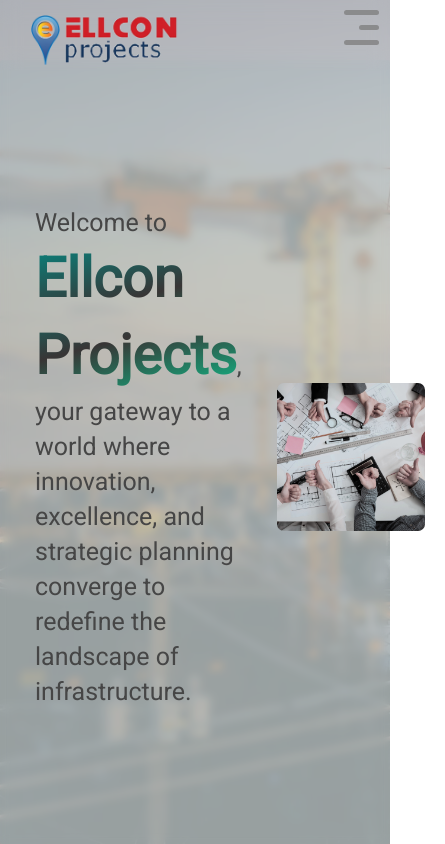
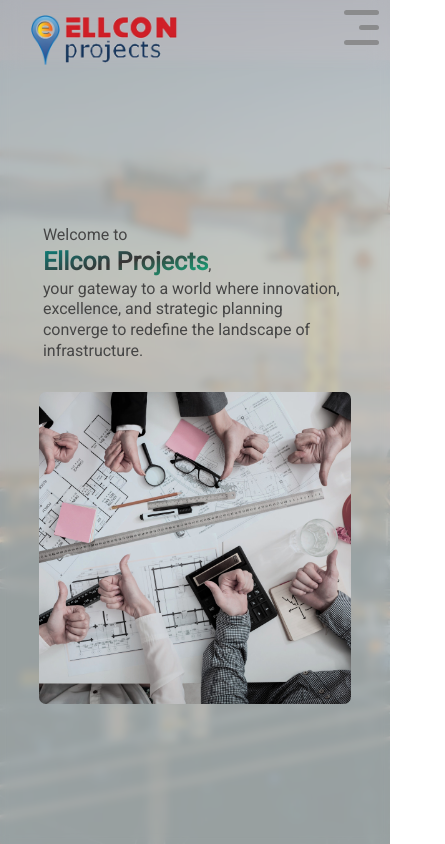
Before and after one commit to Sahil2315/Ellcon-Website, a React (Vite) app: page / in a window 390 px wide. Shown: the whole page, 445 px wide, since content can reach past the window. Built offline with nearby package versions, Linux system fonts and the light colour scheme.

Commit message:
Home Page Responsive

```diff
--- a/src/App.css
+++ b/src/App.css
@@ -113,7 +113,7 @@
   height: 100vh;
   z-index: 0;
   position: fixed;
-  bottom: 0;
+  top: 0;
   opacity: 30%;
   background-size: cover;
 }
@@ -393,10 +393,10 @@
     height: 0px;
     overflow: hidden;
     transition: all 1s ease-in-out;
-    background-color: rgba(162, 212, 204, 0.473);
+    background-color: rgba(210, 230, 255, 0.464);
   }
   .navbar-active{
-    height: 380px;
+    height: 370px;
   }
   .navElements{
     padding: 20px 5px;
--- a/src/Loader.jsx
+++ b/src/Loader.jsx
@@ -8,7 +8,7 @@
     useEffect(() => {
         setTimeout(() => {
         setVisible(false);
-        }, 4000);
+        }, 3800);
     }, []);
     return visible ? (
         <div id="cover">
--- a/src/index.css
+++ b/src/index.css
@@ -126,3 +126,60 @@
     font-size: 55px;
   }
 }
+
+@media screen and (max-width: 780px) {
+  .bigCont{
+    font-size: 18px;
+    line-height: 1.2;
+    width: 60%;
+  }
+  .bigImg{
+    width: 80vw;
+    height: 60vw;
+    right: 0;
+    padding: 0;
+  }
+  .sideimg{
+    width: 55vw;
+    height: 55vw;
+
+  }
+  .gradient-text1{
+    font-size: 35px;
+  }
+  .MainDisplay{
+    justify-content: center;
+    align-items: center;
+    flex-direction: column;
+    height: calc(100vh - 70px);
+  }
+}
+
+@media screen and (max-width: 780px) {
+  .bigCont{
+    font-size: 16px;
+    line-height: 1.3;
+    width: 78vw;
+  }
+  .bigImg{
+    width: 90vw;
+    height: 80vw;
+    right: 0;
+    padding: 0;
+    margin-top: 15px;
+  }
+  .sideimg{
+    width: 80vw;
+    height: 80vw;
+
+  }
+  .gradient-text1{
+    font-size: 25px;
+  }
+  .MainDisplay{
+    justify-content: center;
+    align-items: center;
+    flex-direction: column;
+    height: calc(100vh - 70px);
+  }
+}
```
